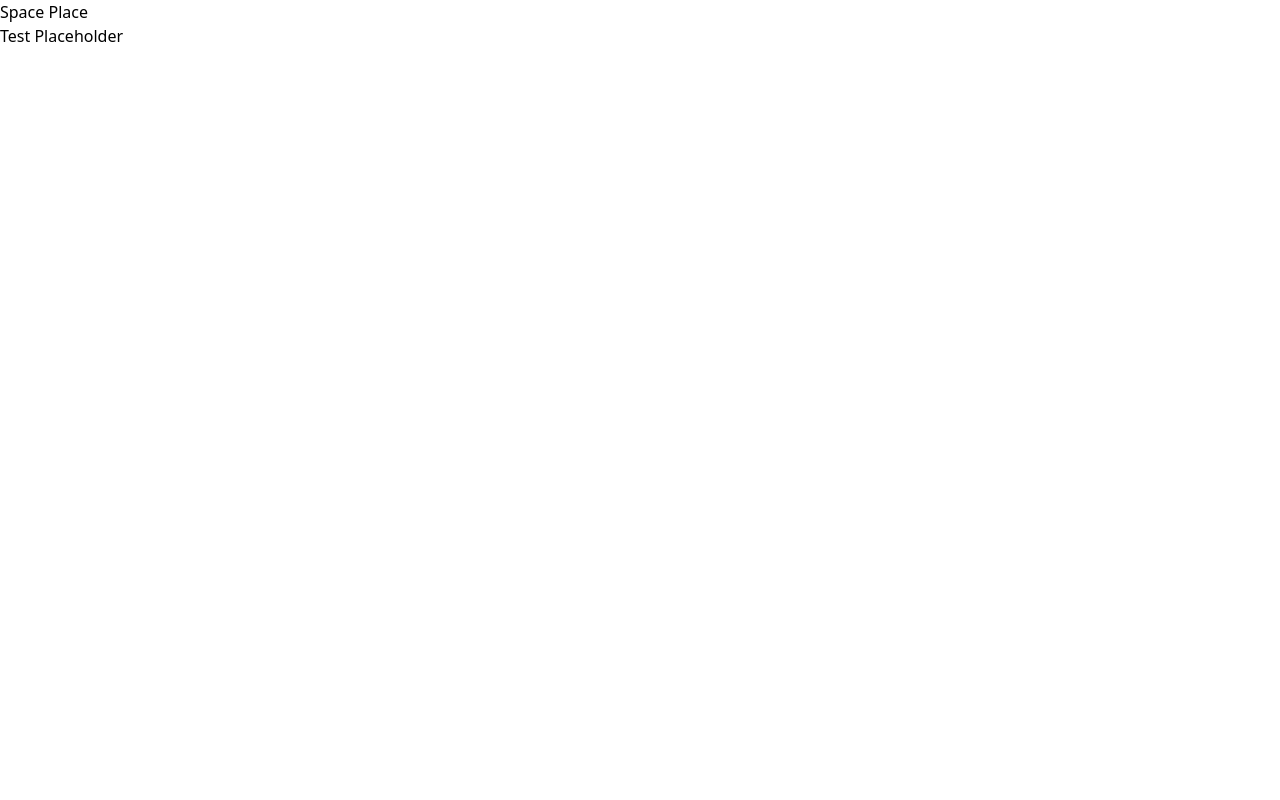
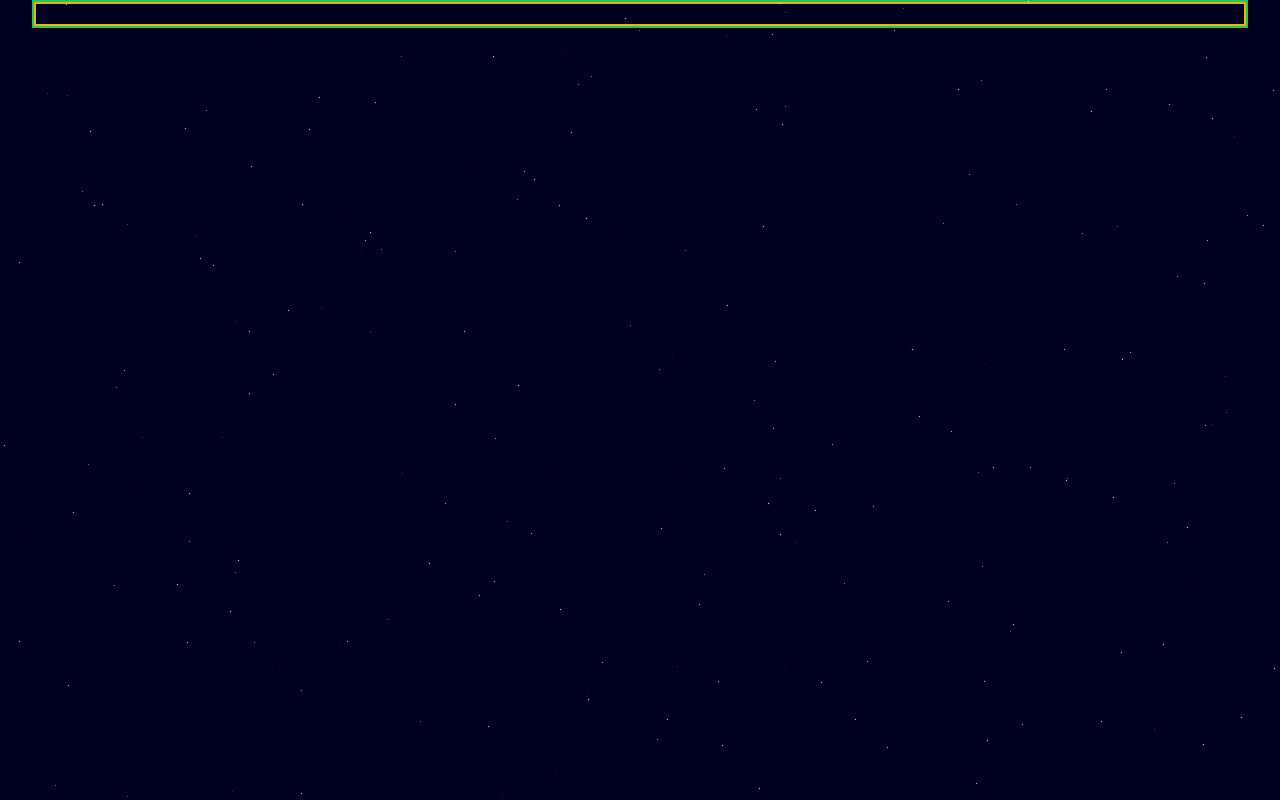
Before and after one commit to CyrusTapps/React-Space-Place-App, a React (Vite) app: page / in a window 1280 px wide. Built offline with nearby package versions, Linux system fonts and the light colour scheme.

Commit message:
body background logic

```diff
--- a/src/App.css
+++ b/src/App.css
@@ -3,3 +3,28 @@
   padding: 0;
   box-sizing: border-box;
 }
+
+body {
+  background-color: #000020;
+  overflow: hidden;
+}
+
+.star {
+  position: absolute;
+  background-color: #ffffff;
+  border-radius: 50%;
+  width: 1px;
+  height: 1px;
+  animation: twinkle 1.5s infinite alternate;
+}
+
+@keyframes twinkle {
+  from {
+    opacity: 0.2;
+    transform: scale(0.8);
+  }
+  to {
+    opacity: 1;
+    transform: scale(1.2);
+  }
+}
--- a/src/App.jsx
+++ b/src/App.jsx
@@ -1,15 +1,20 @@
-import { useState } from "react";
+import React from "react";
 import "./App.css";
+import { createStars } from "./utils/mainBackground.mjs";
+import { BrowserRouter, Routes, Route } from "react-router-dom";
+import MainLayout from "./layouts/MainLayout";
+import LandingPage from "./pages/Landing/LandingPage";
 
 function App() {
-  const [count, setCount] = useState(0);
-
   return (
     <>
-      <div>
-        <h1>Space Place</h1>
-        <h2>Test Placeholder</h2>
-      </div>
+      <BrowserRouter>
+        <MainLayout>
+          <Routes>
+            <Route path="/" element={<LandingPage />} />
+          </Routes>
+        </MainLayout>
+      </BrowserRouter>
     </>
   );
 }
--- /dev/null
+++ b/src/components/common/Footer/Footer.jsx
@@ -0,0 +1,7 @@
+import "./Footer.css";
+
+const Footer = () => {
+  return <div>Footer</div>;
+};
+
+export default Footer;
--- /dev/null
+++ b/src/components/common/Header/Header.jsx
@@ -0,0 +1,7 @@
+import "./Header.css";
+
+const Header = () => {
+  return <div>Header</div>;
+};
+
+export default Header;
--- a/src/layouts/MainLayout.jsx
+++ b/src/layouts/MainLayout.jsx
@@ -1,8 +1,16 @@
 import React from "react";
 import "./MainLayout.css";
 
-const MainLayout = () => {
-  return <div></div>;
+const MainLayout = ({ children }) => {
+  return (
+    <div className="min-h-screen">
+      <main className="mx-auto w-full max-w-7xl px-4 sm:px-6 lg:px-8 ">
+        <div className="pt-safe-top pb-safe-bottom border-2 border-green-500 h-full flex flex-col">
+          {children}
+        </div>
+      </main>
+    </div>
+  );
 };
 
 export default MainLayout;
--- a/src/pages/Landing/LandingPage.jsx
+++ b/src/pages/Landing/LandingPage.jsx
@@ -2,7 +2,11 @@ import React from "react";
 import "./LandingPage.css";
 
 const LandingPage = () => {
-  return <div></div>;
+  return (
+    <div className="border-2 border-yellow-500 h-full w-full flex flex-col">
+      <div className="flex-1 flex items-center justify-center p-2 mb-1"></div>
+    </div>
+  );
 };
 
 export default LandingPage;
--- /dev/null
+++ b/src/utils/mainBackground.mjs
@@ -0,0 +1,16 @@
+export function createStars() {
+  const body = document.querySelector("body");
+  const numberOfStars = 200;
+
+  for (let i = 0; i < numberOfStars; i++) {
+    const star = document.createElement("div");
+    star.classList.add("star");
+    star.style.left = `${Math.random() * 100}%`;
+    star.style.top = `${Math.random() * 100}%`;
+    star.style.animationDuration = `${Math.random() * 2 + 1.5}s`;
+    star.style.animationDelay = `${Math.random() * 2}s`;
+    body.appendChild(star);
+  }
+}
+
+createStars();
```
Also changed, not shown: src/components/common/Footer/Footer.css (added), src/components/common/Header/Header.css (added).
